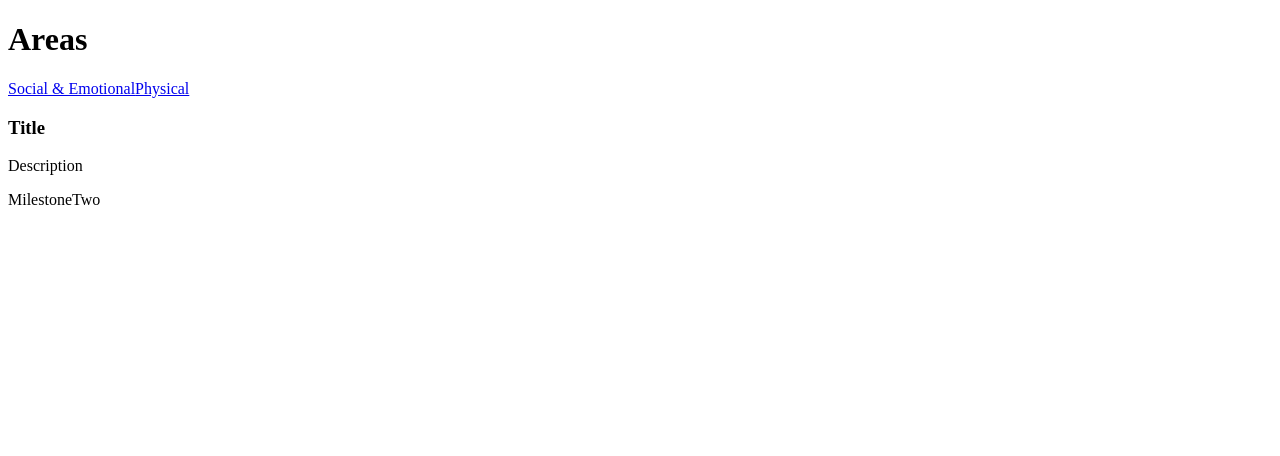
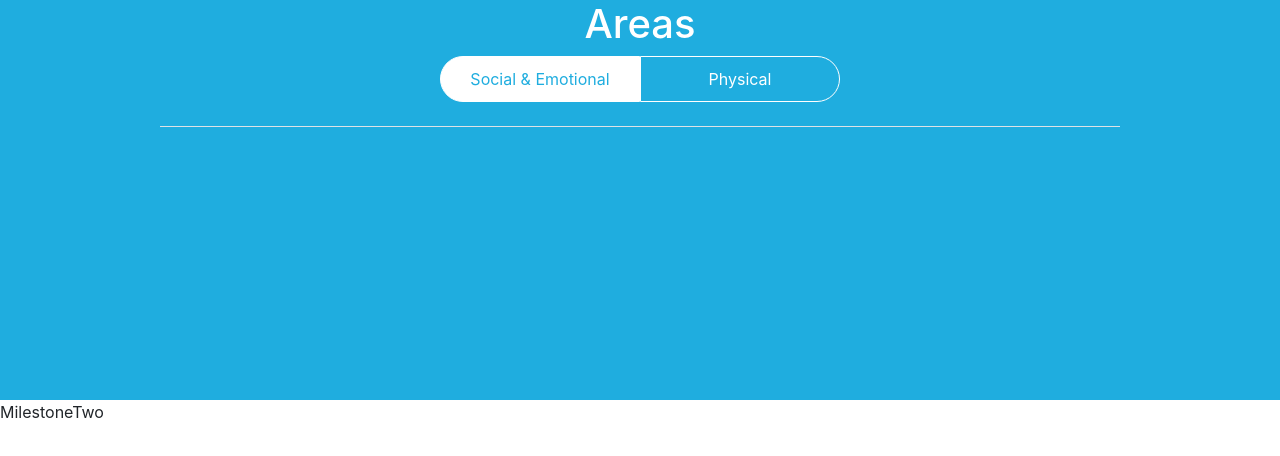
Before and after one commit to YairFernando67/baby_milestone_app, a React (Create React App) app: page / in a window 1280 px wide. Shown: the top 456 px of the page. Built offline with nearby package versions, Linux system fonts and the light colour scheme; no server answers.

Commit message:
Finised header component

```diff
--- a/src/Components/App.js
+++ b/src/Components/App.js
@@ -2,6 +2,7 @@ import React, { Component } from 'react'
 import MilestoneOne from './MilestoneOne'
 import MilestoneTwo from './MilestoneTwo'
 import Header from './Header'
+import 'bootstrap/dist/css/bootstrap.css'
 import { Route, BrowserRouter } from 'react-router-dom'
 import { connect } from 'react-redux';
 import { fetchSecureAttachmentSkill, fetchStandUpSkill } from '../actions'
--- a/src/Components/Header.js
+++ b/src/Components/Header.js
@@ -1,23 +1,105 @@
 import React from 'react';
 import { Link } from 'react-router-dom'
+import { connect } from 'react-redux';
 import styled from 'styled-components'
 
+const HeaderContainer = styled.div`
+  background: ${props => props.area_color ? "#D43571" : "#1FADDF"};
+  height: 400px;
+  margin: 0 auto !important;
+  text-align: center;
+  color: #fff;
+
+  & > .menu-container {
+    margin: 0 auto;
+
+    & > a {
+      text-decoration: none;
+      border: 1px solid #fff;
+      padding: 10px 20px;
+      width: 200px;
+      text-align: center;
+      display: inline-block;
+      background: ${props => props.area_color ? "#D43571" : "#1FADDF"};
+    }
+
+
+    & > a:nth-child(1) {
+      border-radius: 25px 0 0 25px;
+      color: ${props => props.area_color ? "#fff" : "#1FADDF"} !important;
+      background-color: ${props => props.area_color ? "#D43571" : "#fff"} !important;
+    }
+
+    & > a:nth-child(2) {
+      color: ${props => props.area_color ? "#D43571" : "#fff"} !important;
+      background-color: ${props => props.area_color ? "#fff" : "#1FADDF"} !important;
+      border-radius: 0 25px 25px 0;
+    }
+  }
+
+  & > .skill-info {
+    margin: 0 auto;
+  }
+
+  @media(max-width: 768px) {
+    height: auto;
+    & > .menu-container {
+      display: flex;
+      flex-direction: column;
+      justify-content: center;
+      align-items: center;
+
+      & > a {
+        border-radius: 25px !important;
+        margin-bottom: 10px;
+        width: 100%;
+      }
+    }
+  }
+
+`
+
 class Header extends React.Component {
+  state = { area_color: false }
+
+  setBackground = () => {
+    this.setState({ area_color: false })
+  }
+
+  reSetBackground = () => {
+    this.setState({ area_color: true })
+  }
+
   render() {
+    const { area_color } = this.state;
+    let secure_attachment_title = '';
+    let secure_attachment_description = '';
+    if (this.props.secure_attachment.main_info) {
+      const { title, description } = this.props.secure_attachment.main_info;
+      secure_attachment_title = title;
+      secure_attachment_description = description
+    }
     return(
-      <div>
+      <HeaderContainer area_color={area_color}>
         <h1>Areas</h1>
         <div className="menu-container border-bottom pb-4 w-75">
-          <Link to="/">Social & Emotional</Link>
-          <Link to="/physical" >Physical</Link>
+          <Link to="/" onClick={this.setBackground} >Social & Emotional</Link>
+          <Link to="/physical" onClick={this.reSetBackground} >Physical</Link>
         </div>
         <div className="skill-info mt-4 pt-1 mt-1 pb-3 w-75 text-center">
-          <h3 className="text-center">Title</h3>
-          <p>Description</p>
+          <h3 className="text-center">{area_color ? this.props.stand_up.main_info.title : secure_attachment_title }</h3>
+          <p>{area_color ? this.props.stand_up.main_info.description : secure_attachment_description }</p>
         </div>
-      </div>
+      </HeaderContainer>
     );
   }
 };
 
-export default Header;
+const mapStateToProps = state => {
+  return {
+    stand_up: state.stand_up,
+    secure_attachment: state.secure_attachment
+  }
+}
+
+export default connect(mapStateToProps)(Header);
```
